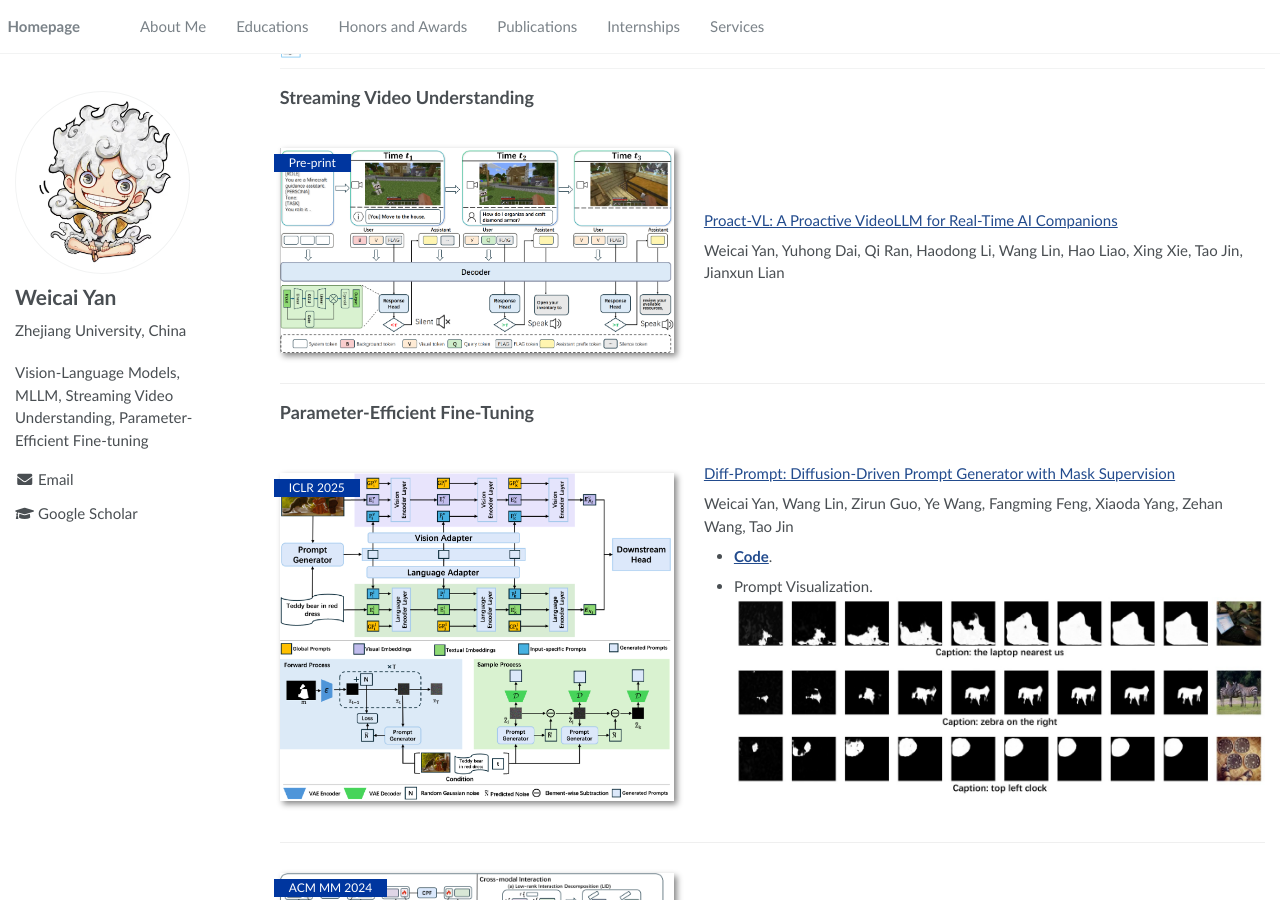
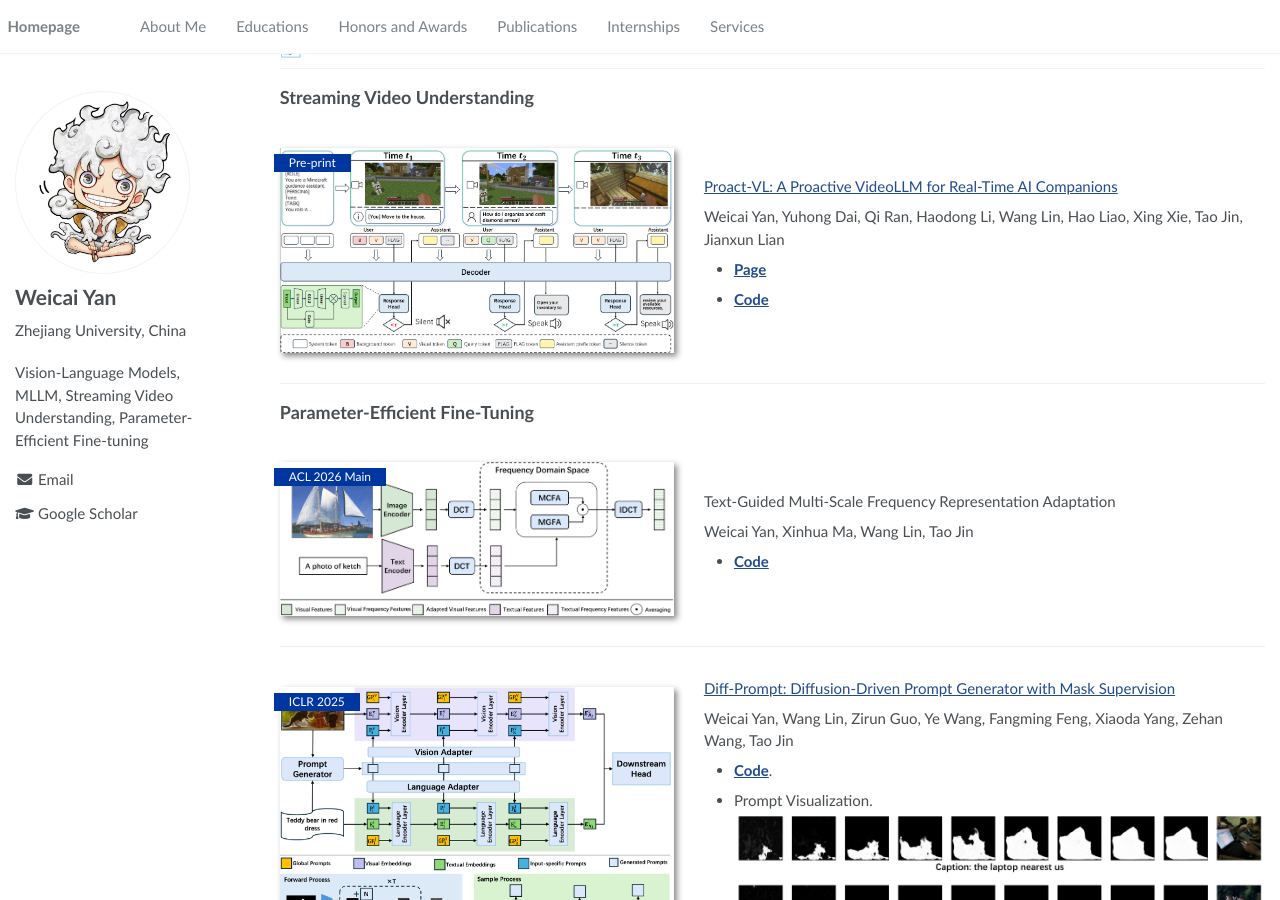
Before and after one commit to Kelvin-ywc/Kelvin-ywc.github.io, a Jekyll site: the page built from _pages/about.md, in a window 1280 px wide and 900 px high, scrolled down 441 px. Built offline with Jekyll 4.4.1, drawn with Linux system fonts in a browser that asks for light colours.

Commit message:
0407 update

```diff
--- a/_pages/about.md
+++ b/_pages/about.md
@@ -41,8 +41,13 @@ I’m a second-year master’s student at Zhejiang University. I have published
 [Proact-VL: A Proactive VideoLLM for Real-Time AI Companions](https://arxiv.org/pdf/2603.03447)
 
 Weicai Yan, Yuhong Dai, Qi Ran, Haodong Li, Wang Lin, Hao Liao, Xing Xie, Tao Jin, Jianxun Lian
+
+- [**Page**](https://proact-vl.github.io/)
+- [**Code**](https://aka.ms/proact-vl)
+
 </div>
 </div>
+
 <!-- [**Project**](https://github.com/Kelvin-ywc/diff-prompt) <strong><span class='show_paper_citations' data='DhtAFkwAAAAJ:ALROH1vI_8AC'></span></strong> -->
 <!-- - [**Code**](https://github.com/Kelvin-ywc/diff-prompt).
 </div>
@@ -50,6 +55,17 @@ Weicai Yan, Yuhong Dai, Qi Ran, Haodong Li, Wang Lin, Hao Liao, Xing Xie, Tao Ji
 
 
 ## Parameter-Efficient Fine-Tuning
+<div class='paper-box'><div class='paper-box-image'><div><div class="badge">ACL 2026 Main</div><img src='images/freqadapter/framework.png' alt="sym" width="100%"></div></div>
+<div class='paper-box-text' markdown="1">
+Text-Guided Multi-Scale Frequency Representation Adaptation
+
+Weicai Yan, Xinhua Ma, Wang Lin, Tao Jin
+- [**Code**](https://github.com/Kelvin-ywc/FreqAdapter)
+
+</div>
+</div>
+
+
 <div class='paper-box'><div class='paper-box-image'><div><div class="badge">ICLR 2025</div><img src='images/diff-prompt/diff-prompt.png' alt="sym" width="100%"></div></div>
 <div class='paper-box-text' markdown="1">
 
```
Also changed, not shown: images/freqadapter/framework.png (added).
